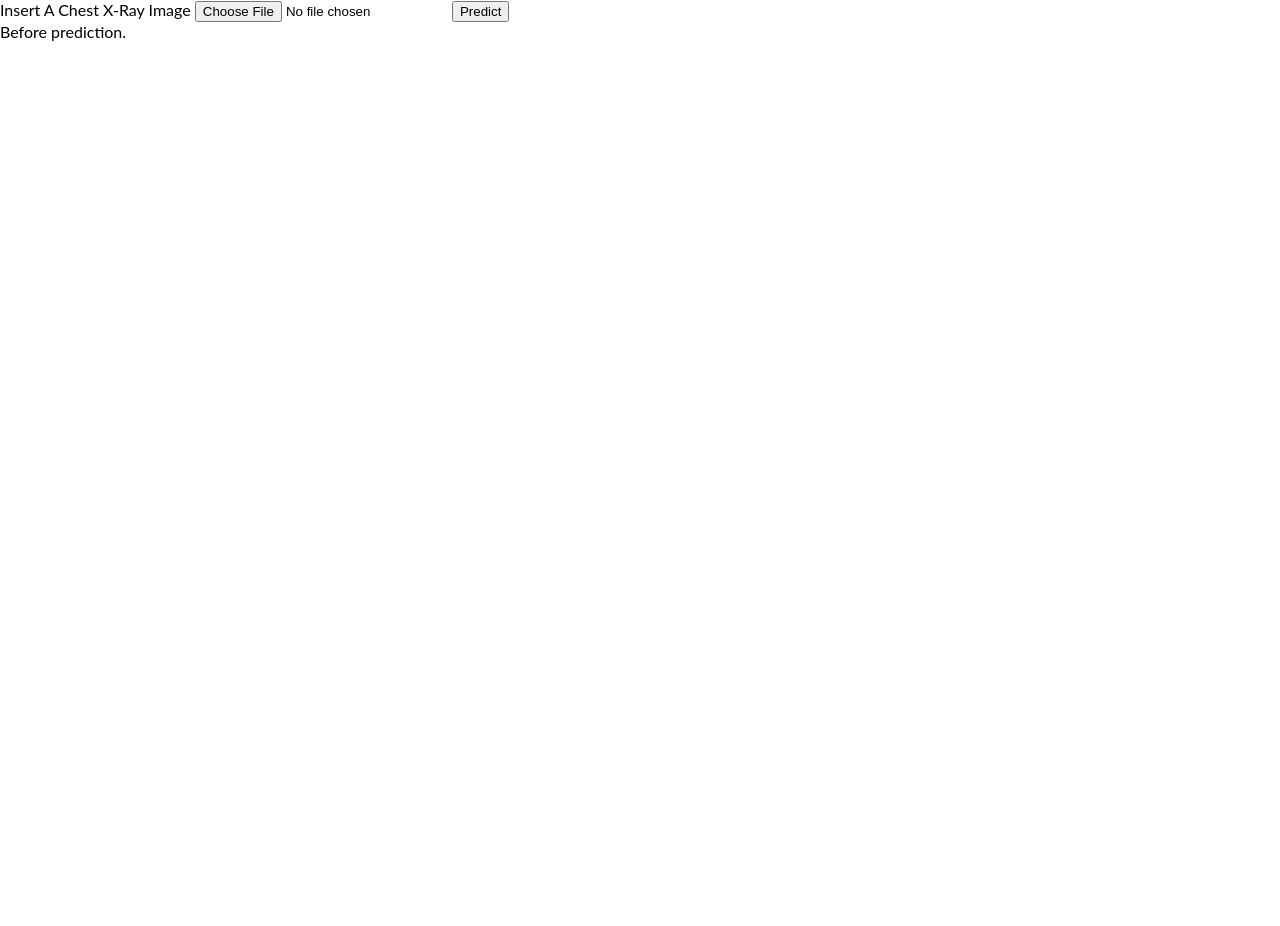
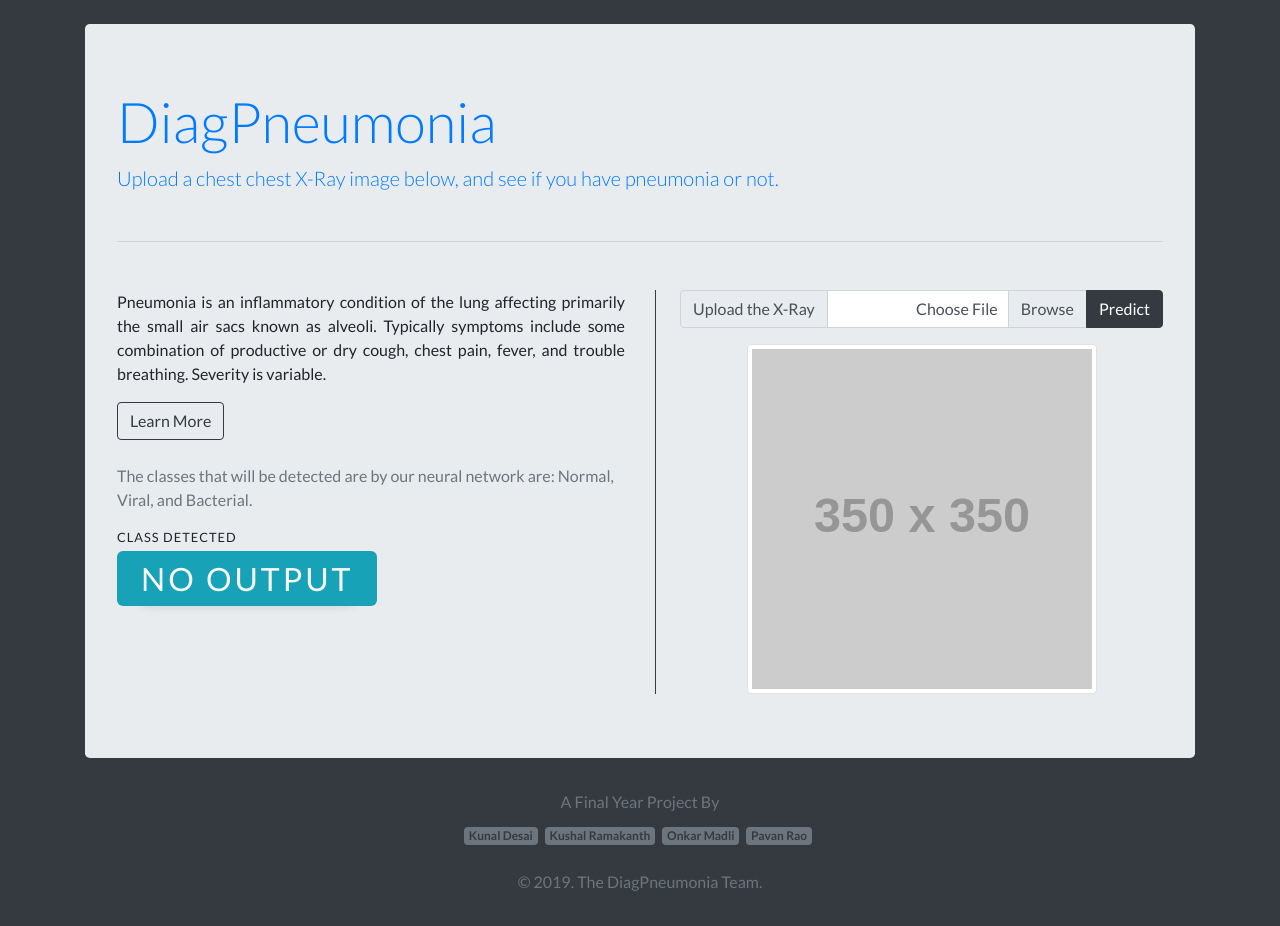
Before and after one commit to pavanpej/diag-pneumonia, a Flask app: page / in a window 1280 px wide. Before the commit the page ends 41 px from the top, so only its background shows below. Run offline with Flask 2, Linux system fonts and the light colour scheme; grey boxes labelled with a size stand in for pictures from a placeholder-image service; some libraries are stand-ins or nearby versions.

Commit message:
add proper structure and style

```diff
--- a/templates/index.html
+++ b/templates/index.html
@@ -5,24 +5,88 @@
     <meta charset="utf-8">
     <title>Pneumonia Detection</title>
     <link rel="stylesheet" href="/static/index.css">
+    <link rel="stylesheet" href="https://stackpath.bootstrapcdn.com/bootstrap/4.3.1/css/bootstrap.min.css"
+      integrity="sha384-ggOyR0iXCbMQv3Xipma34MD+dH/1fQ784/j6cY/iJTQUOhcWr7x9JvoRxT2MZw1T" crossorigin="anonymous">
+    <link href="https://fonts.googleapis.com/css?family=Lato:300,400,700" rel="stylesheet">
   </head>
 
   <body>
     <div class="container">
-			<form action="/predict" method="POST" enctype="multipart/form-data">
-				<div class="form-group">
-					<label for="img">Insert A Chest X-Ray Image</label>
-					<input type="file" accept="image/*,.jpeg,.jpg,.png" name="img" id="img">
-					<button type="submit" class="btn btn-outline-primary">Predict</button>
+      <div class="jumbotron mt-4">
+        <div class="header-container">
+          <h1 class="display-4 text-primary">DiagPneumonia</h1>
+          <p class="lead text-primary">Upload a chest chest X-Ray image below, and see if you have pneumonia
+            or not.</p>
+          <hr class="my-5">
+        </div>
+        <div class="row">
+          <div class="col">
+            <div class="content-container">
+              <div class="info-container mb-4">
+                <p class="text-justify">Pneumonia is an inflammatory condition of the lung affecting primarily the small
+                  air sacs known as alveoli. Typically symptoms include some combination of productive or dry cough,
+                  chest pain, fever, and trouble breathing. Severity is variable.</p>
+                <a href="https://en.wikipedia.org/wiki/Pneumonia" class="btn btn-outline-dark">Learn More</a>
+              </div>
+              <div id="output-container" class="output-container">
+                <p class="text-muted">The classes that will be detected are by our neural network are: Normal, Viral,
+                  and Bacterial.</p>
+                <small class="output mb-1">Class detected</small>
+                <div id="classOutput" class="text-light">
+                  No Output
+                </div>
+              </div>
+            </div>
+          </div>
+          <div class="col">
+            <div class="form-container">
+              <form action="" method="POST" enctype="multipart/form-data">
+                <div class="input-group mb-3">
+                  <div class="input-group-prepend">
+                    <span class="input-group-text" id="imageInputGroup">Upload the X-Ray</span>
+                  </div>
+                  <div class="custom-file text-center">
+                    <input type="file" class="custom-file-input" aria-describedby="imageInputGroup" id="img" name="img"
+                      accept="image/*,.jpeg,.jpg,.png">
+                    <label class="custom-file-label" for="imageInputGroup">Choose File</label>
+                  </div>
+                  <div class="input-group-append">
+                    <button class="btn btn-dark" type="sumbit" id="predictButton">Predict</button>
+                  </div>
+                </div>
+                <div class="img-container d-flex justify-content-center">
+                  <img class="img-thumbnail rounded" src="https://dummyimage.com/350x350/333/ddd" alt="Output Image"
+                    id="outputImg" width="350" height="350">
                 </div>
               </form>
-			<div id="output-container">
-				{% if data.success == True %}
-				<p id="output">{{data.class}}</p>
-				{% endif %}
             </div>
           </div>
-		{{data.msg}}
+        </div>
+      </div>
+    </div>
+    <div class="mx-0 px-4 bg-dark text-muted footer text-center d-flex justify-content-center flex-column mb-3 mt-4">
+      <span class="d-block">A Final Year Project By</span>
+      <div class="name-container mt-2">
+        <a href="#" class="text-dark badge badge-secondary mr-1">Kunal Desai</a>
+        <a href="#" class="text-dark badge badge-secondary mr-1">Kushal Ramakanth</a>
+        <a href="#" class="text-dark badge badge-secondary mr-1">Onkar Madli</a>
+        <a href="#" class="text-dark badge badge-secondary mr-1">Pavan Rao</a>
+      </div>
+      <div class="copyright mt-4 pb-3">
+        &copy; 2019. The DiagPneumonia Team.
+      </div>
+    </div>
+
+    <!-- Bootstrap JS Dependencies -->
+    <script src="https://cdnjs.cloudflare.com/ajax/libs/jquery/3.4.1/jquery.min.js"></script>
+    <script src="https://cdnjs.cloudflare.com/ajax/libs/popper.js/1.14.7/umd/popper.min.js"
+      integrity="sha384-UO2eT0CpHqdSJQ6hJty5KVphtPhzWj9WO1clHTMGa3JDZwrnQq4sF86dIHNDz0W1" crossorigin="anonymous">
+    </script>
+    <script src="https://stackpath.bootstrapcdn.com/bootstrap/4.3.1/js/bootstrap.min.js"
+      integrity="sha384-JjSmVgyd0p3pXB1rRibZUAYoIIy6OrQ6VrjIEaFf/nJGzIxFDsf4x0xIM+B07jRM" crossorigin="anonymous">
+    </script>
+
+    <!-- Custom JS -->
     <script src="/static/index.js"></script>
   </body>
 
```
Lines whose indentation alone changed are shown as unchanged.
